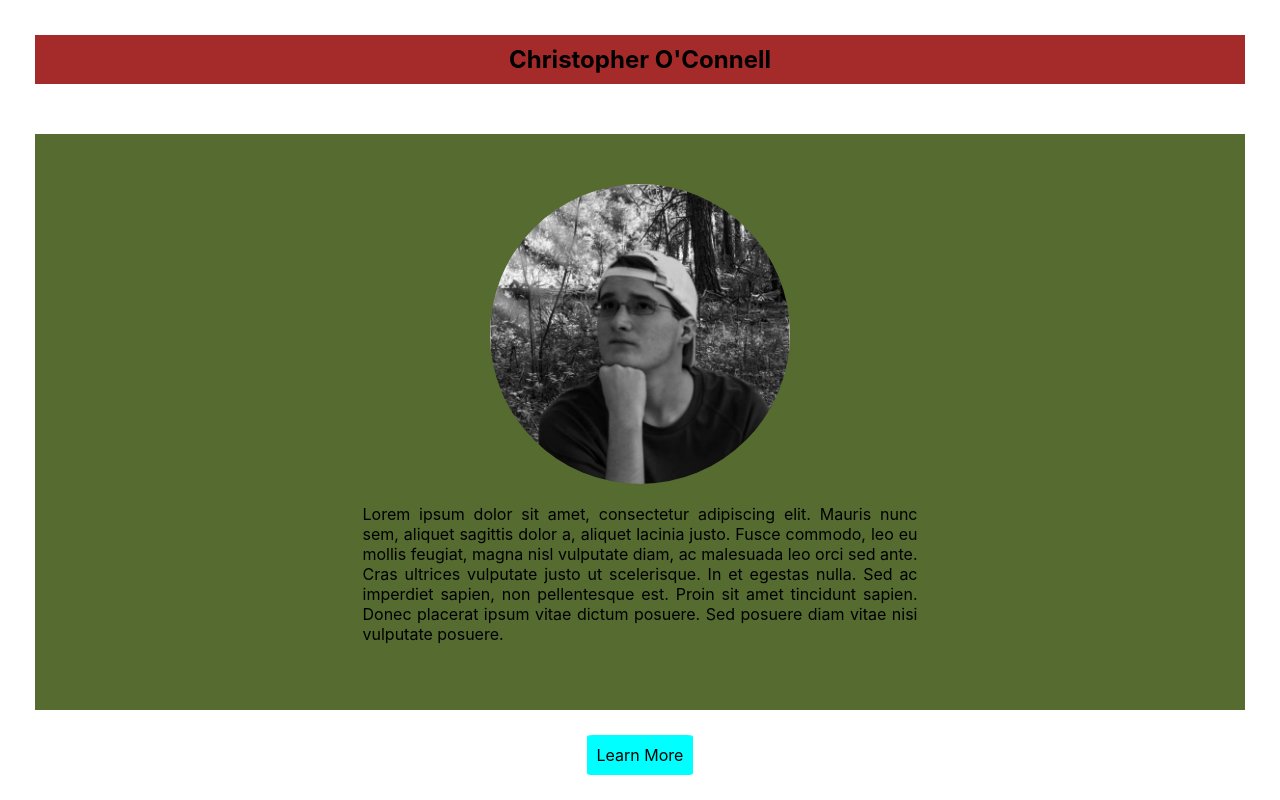
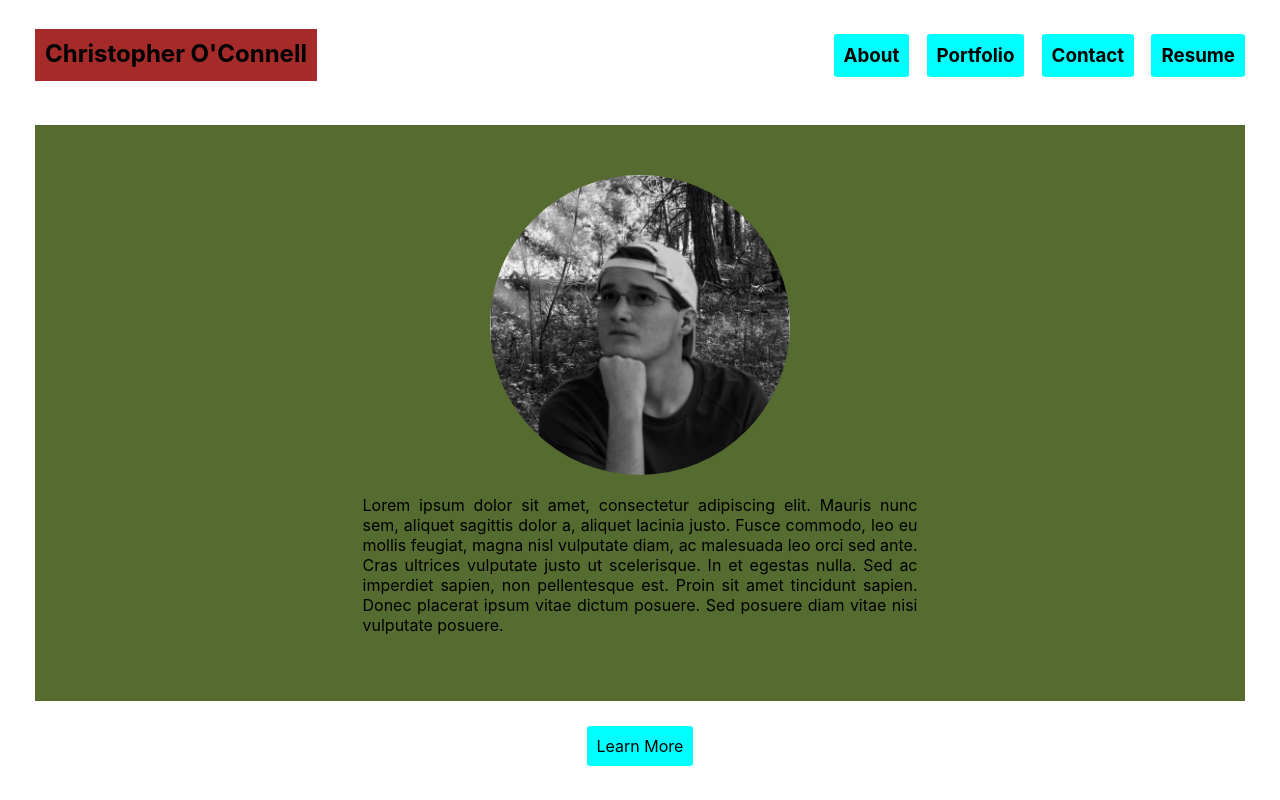
Before and after one commit to ChrisOCEagle/Portfolio, a React (Create React App) app in the folder client/: page / in a window 1280 px wide. Built offline with nearby package versions, Linux system fonts and the light colour scheme.

Commit message:
edited the index navbar and added a link to my resume in every navbar

```diff
--- a/client/package.json
+++ b/client/package.json
@@ -5,6 +5,7 @@
   "dependencies": {
     "react": "^16.8.3",
     "react-dom": "^16.8.3",
+    "react-particles-js": "^2.5.1",
     "react-router-dom": "^4.3.1",
     "react-scripts": "2.1.5"
   },
--- a/client/public/index.html
+++ b/client/public/index.html
@@ -9,6 +9,7 @@
     <title>React Portfolio</title>
   </head>
   <body>
+    <script src="https://cdn.rawgit.com/progers/pathseg/master/pathseg.js"></script>
     <div id="root"></div>
   </body>
 </html>
--- a/client/src/components/Button/style.css
+++ b/client/src/components/Button/style.css
@@ -1,7 +1,7 @@
 .btn-group {
     display: flex;
     justify-content: space-between;
-    width: 16%;
+    width: 25%;
 }
 
 .link {
--- a/client/src/components/Navbar/style.css
+++ b/client/src/components/Navbar/style.css
@@ -2,4 +2,5 @@ nav {
     display: flex;
     justify-content: space-between;
     align-content: center;
+    padding: 15px 25px;
 }
--- a/client/src/pages/About.js
+++ b/client/src/pages/About.js
@@ -27,6 +27,11 @@ class About extends Component {
                         <Header className="h3">
                             <Button href="/contact" id="contact">
                                 Contact
+                            </Button>
+                        </Header>
+                        <Header className="h3">
+                            <Button href="https://bit.ly/2UHhypN" id="resume">
+                                Resume
                             </Button>
                         </Header>
                     </div>
--- a/client/src/pages/Contact.js
+++ b/client/src/pages/Contact.js
@@ -28,6 +28,11 @@ class Contact extends Component {
                                 Portfolio
                             </Button>
                         </Header>
+                        <Header className="h3">
+                            <Button href="https://bit.ly/2UHhypN" id="resume">
+                                Resume
+                            </Button>
+                        </Header>
                     </div>
                 </Navbar>
                 <Section id="contact-section">
--- a/client/src/pages/Index.js
+++ b/client/src/pages/Index.js
@@ -1,4 +1,5 @@
 import React, { Component }  from 'react';
+// import Particles from 'react-particles-js';
 import Navbar from '../components/Navbar';
 import Jumbotron from '../components/Jumbotron';
 import Header from '../components/Header';
@@ -12,10 +13,47 @@ class Index extends Component {
     render() {
         return(
             <div className="index">
+                {/* <Particles
+                    params={{
+                        polygon: {
+                            enable: true,
+                            type: 'inside',
+                            move: {
+                                radius: 10
+                            },
+                            url: 'https://placeholder.pics/svg/100x100/888888/My%20Label'
+                        }
+                    }}
+                /> */}
                 <Navbar id="index">
-                    <Header className="h1" style={{backgroundColor: "brown", margin: "25px", padding: "10px", width: "100%"}}>
+                    <Header className="h1" style={{ whiteSpace: "nowrap", backgroundColor: "brown", margin: "auto 0", padding: "10px", height: "32px" }}>
+                            Christopher O'Connell
+                    </Header>
+                    <div className="btn-group" style={{ width: "34%" }}>
+                        <Header className="h3">
+                            <Button href="/about" id="about">
+                                About
+                            </Button>
+                        </Header>
+                        <Header className="h3">
+                            <Button href="/portfolio" id="portfolio">
+                                Portfolio
+                            </Button>
+                        </Header>
+                        <Header className="h3">
+                            <Button href="/contact" id="contact">
+                                Contact
+                            </Button>
+                        </Header>
+                        <Header className="h3">
+                            <Button href="https://bit.ly/2UHhypN" id="resume">
+                                Resume
+                            </Button>
+                        </Header>
+                    </div>
+                    {/* <Header className="h1" style={{ backgroundColor: "brown", margin: "25px", padding: "10px", width: "100%" }}>
                         Christopher O'Connell
-                    </Header>
+                    </Header> */}
                 </Navbar>
                 <Jumbotron id="index">
                     <Section id="summary">
--- a/client/src/pages/Portfolio.js
+++ b/client/src/pages/Portfolio.js
@@ -117,6 +117,11 @@ class Portfolio extends Component {
                                 Contact
                             </Button>
                         </Header>
+                        <Header className="h3">
+                            <Button href="https://bit.ly/2UHhypN" id="resume">
+                                Resume
+                            </Button>
+                        </Header>
                     </div>
                 </Navbar>
                 <Header className="h2" style={{textDecoration: 'underline'}}>Projects</Header>
```
Also changed, not shown: 1 other file (tests, documents, lock files or other folders).
